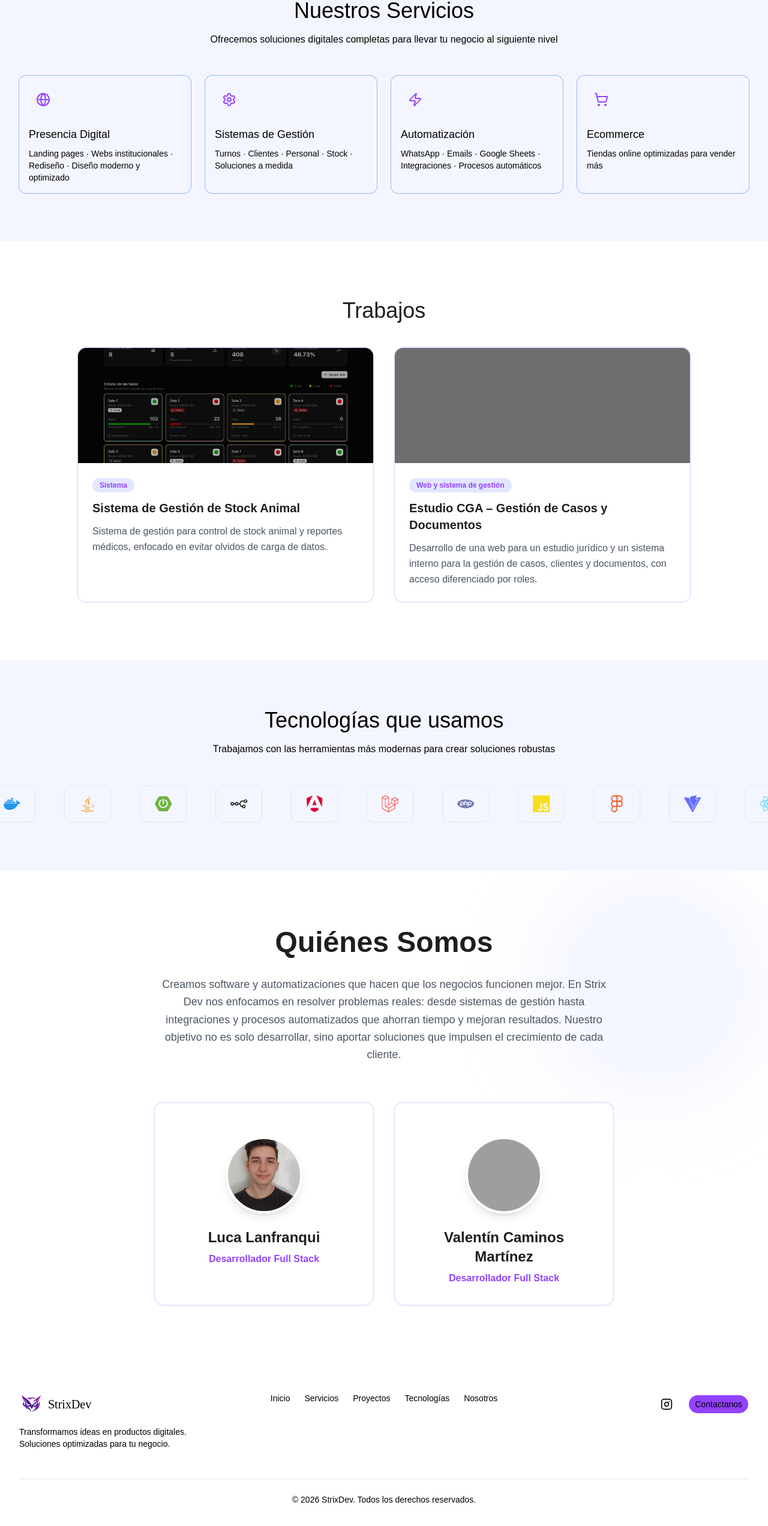
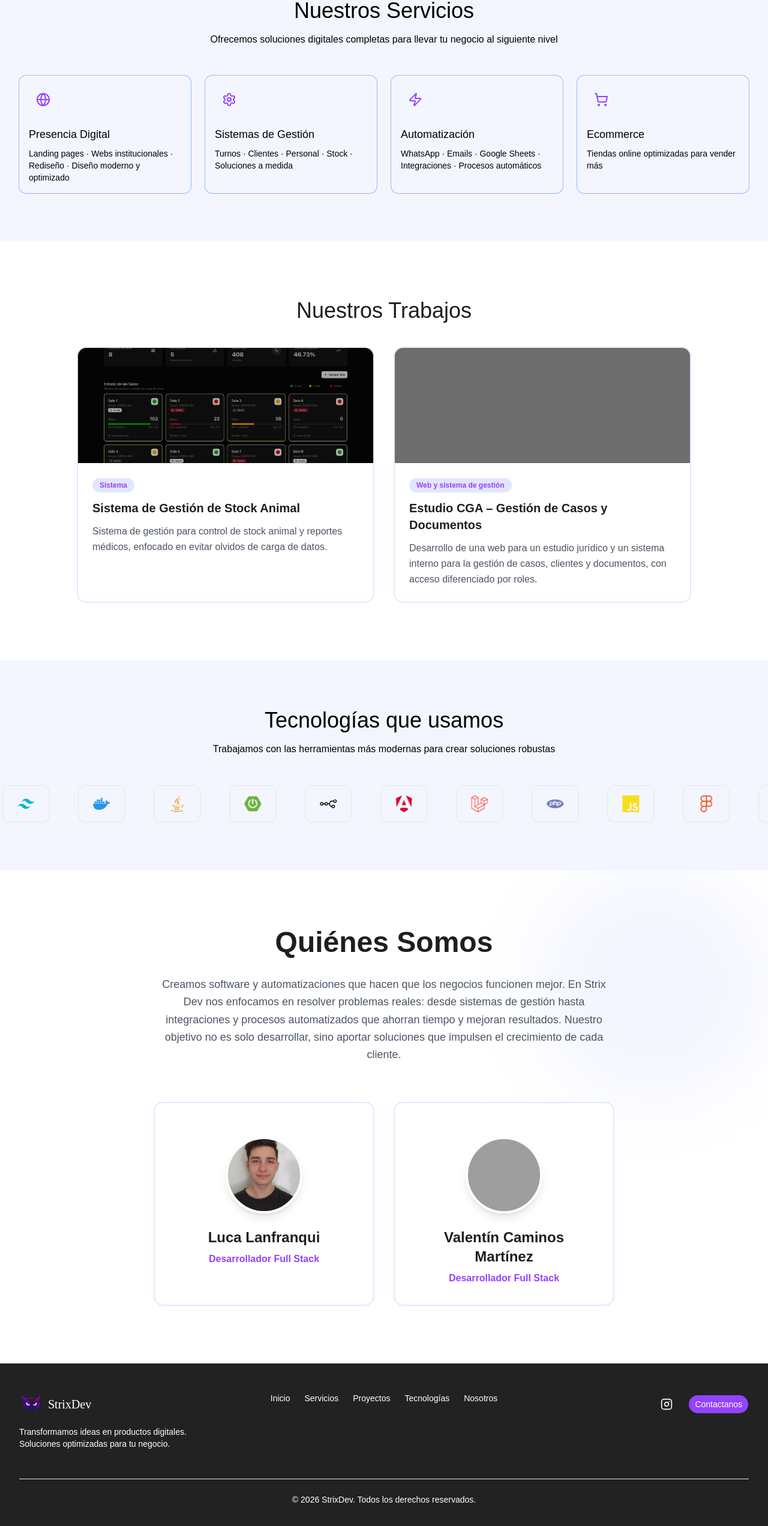
Before and after one commit to ValenCMz/StrixDev, a React (Vite) app: page / in a window 1280 px wide. Shown: the part 882-3426 px from the top of the page at 60% size. Built offline with nearby package versions, Linux system fonts and the light colour scheme; grey boxes are pictures that could not be loaded.

Commit message:
feat: update footer background color, improve section title, and adjust animation duration in Technologies component

```diff
--- a/src/components/Footer.tsx
+++ b/src/components/Footer.tsx
@@ -12,7 +12,7 @@ const footerLinks = [
 
 export function Footer() {
   return (
-    <footer className="bg-foreground text-background py-12">
+    <footer className="bg-[#222222] text-white py-12">
       <div className="max-w-7xl mx-auto px-4 sm:px-6 lg:px-8">
         <div className="grid md:grid-cols-3 gap-8 items-start">
           {/* Logo & Tagline */}
--- a/src/components/Projects.tsx
+++ b/src/components/Projects.tsx
@@ -51,7 +51,7 @@ export default function Projects() {
     <section id="proyectos" className="py-24 px-6 bg-white scroll-mt-24">
       <div className="max-w-7xl mx-auto">
         <h2 className="text-3xl sm:text-4xl Plus Jakarta Sans text-dark text-center mb-10">
-          Trabajos
+          Nuestros Trabajos
         </h2>
 
         <div className="grid grid-cols-1 md:grid-cols-2 gap-8 max-w-5xl mx-auto">
--- a/src/components/Technologies.tsx
+++ b/src/components/Technologies.tsx
@@ -56,7 +56,7 @@ export function Technologies() {
                 <div
                     className="flex w-max"
                     style={{
-                        animation: "scroll-infinite 40s linear infinite",
+                        animation: "scroll-infinite 55s linear infinite",
                     }}
                 >
                     {/* Renderizás 4 copias para que nunca se vea el salto */}
```
